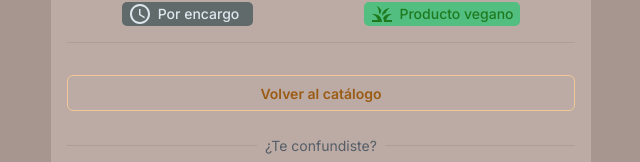
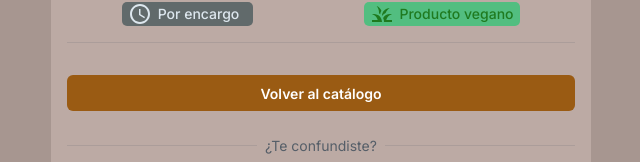
Before and after one commit to nicolasfont1/claudia-natura, a Next.js app: page /biografia-clasico-femenino in a window 1280 px wide. Both pictures are taken after a click on the button "Agregar a mi pedido". Shown: the part 680-842 px from the top of the page, without its empty margins (319-959 px from the left). Built offline with nearby package versions, Linux system fonts and the light colour scheme.

Commit message:
fixed addItemCart issue

```diff
--- a/src/app/[productName]/page.jsx
+++ b/src/app/[productName]/page.jsx
@@ -38,7 +38,7 @@ const Page = () => {
 		name: product.name,
 		image: product.image,
 		variant: "",
-		amount: 0,
+		amount: 1,
 		price: product.price,
 	});
 
@@ -47,6 +47,10 @@ const Page = () => {
 
 	const addItemToCart = () => {
 		if (selectedProduct.variant || product.variants.length === 0) {
+			dispatch(addItem(selectedProduct));
+			setOpenSnackbarSuccess(true);
+			setShowGoBack(true);
+		} else if (product.price === 0) {
 			dispatch(addItem(selectedProduct));
 			setOpenSnackbarSuccess(true);
 			setShowGoBack(true);
@@ -266,7 +270,7 @@ const Page = () => {
 								Agregar a mi pedido
 							</Button>
 						) : (
-							<Button sx={{ width: "100%", my: 3 }} color="warning" variant="outlined" onClick={() => router.push("/")}>
+							<Button sx={{ width: "100%", my: 3 }} color="warning" variant="solid" onClick={() => router.push("/")}>
 								Volver al catálogo
 							</Button>
 						)}
```
